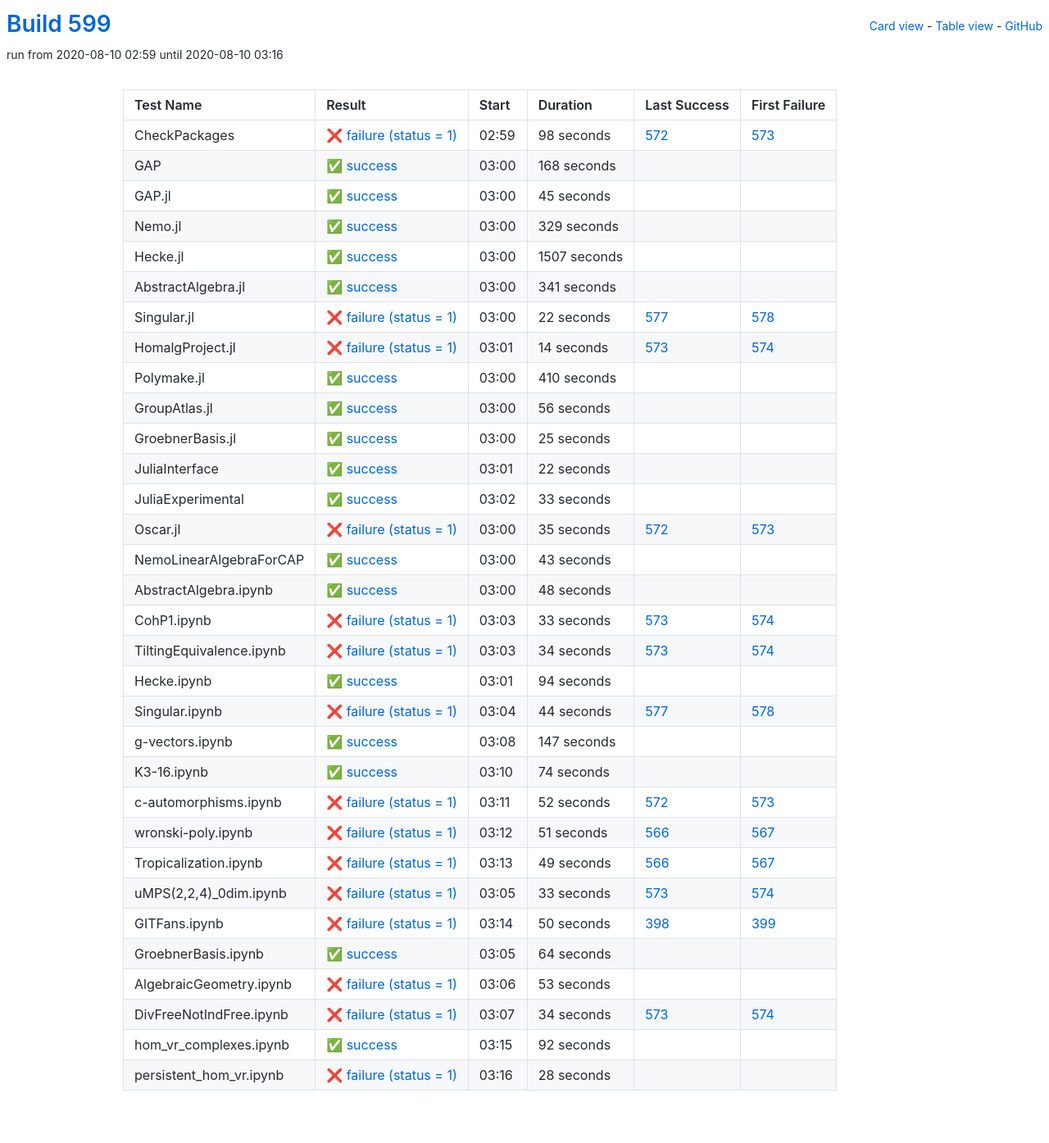
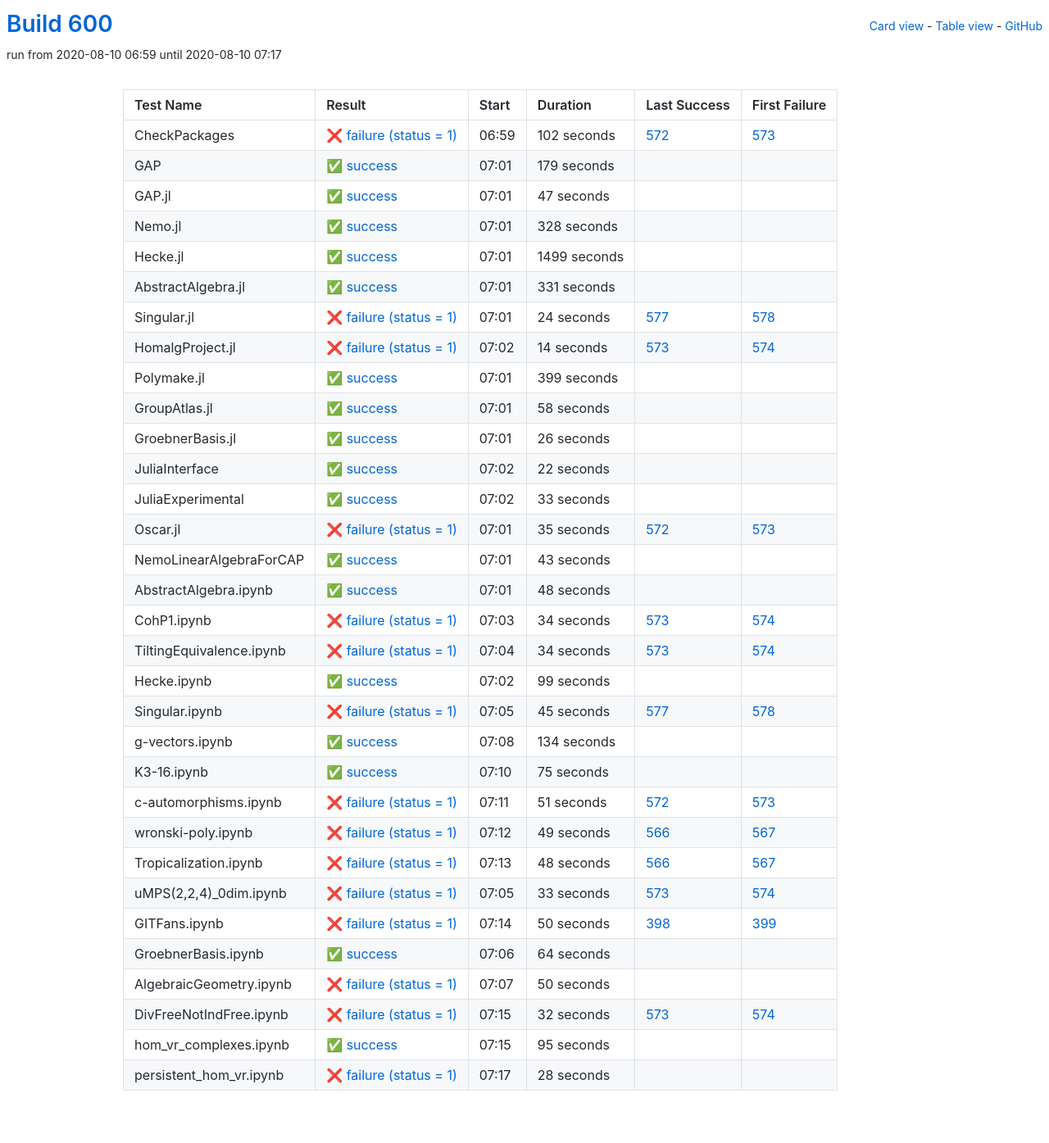
Before and after one commit to oscar-system/oscar-ci-status-stable, a Jekyll site: the page built from table.html, in a window 1280 px wide. Shown: the whole page at 82% size. Built offline with Jekyll 4.4.1, drawn with Linux system fonts in a browser that asks for light colours.

Commit message:
Build #600

```diff
--- a/_data/ci.yml
+++ b/_data/ci.yml
@@ -1,6 +1,6 @@
 ---
-build: 599
-build_url: https://oscarci.mathematik.uni-kl.de/job/oscar-stable/599/
+build: 600
+build_url: https://oscarci.mathematik.uni-kl.de/job/oscar-stable/600/
 job: oscar-stable
 organization: oscar-system
 repo: oscar-ci-status-stable
@@ -8,92 +8,92 @@ repourl: https://github.com/oscar-system/oscar-ci-status-stable
 tests:
 - name: CheckPackages
   id: checkpackages
-  log: https://oscarci.mathematik.uni-kl.de/job/oscar-stable/599/artifact/logs/build-599/CheckPackages.log
-  start: 2020-08-10 02:59
+  log: https://oscarci.mathematik.uni-kl.de/job/oscar-stable/600/artifact/logs/build-600/CheckPackages.log
+  start: 2020-08-10 06:59
   success: false
   exitcode: 1
   status: failure
-  duration: 98
+  duration: 102
   last_success: 572
   last_success_url: https://oscarci.mathematik.uni-kl.de/job/oscar-stable/572/
   first_failure: 573
   first_failure_url: https://oscarci.mathematik.uni-kl.de/job/oscar-stable/573/
 - name: GAP
   id: gap
-  log: https://oscarci.mathematik.uni-kl.de/job/oscar-stable/599/artifact/logs/build-599/GAP.log
-  start: 2020-08-10 03:00
+  log: https://oscarci.mathematik.uni-kl.de/job/oscar-stable/600/artifact/logs/build-600/GAP.log
+  start: 2020-08-10 07:01
   success: true
   exitcode: 0
   status: success
-  duration: 168
+  duration: 179
   last_success: false
   last_success_url:
   first_failure: false
   first_failure_url:
 - name: GAP.jl
   id: gap-jl
-  log: https://oscarci.mathematik.uni-kl.de/job/oscar-stable/599/artifact/logs/build-599/GAP.jl.log
-  start: 2020-08-10 03:00
+  log: https://oscarci.mathematik.uni-kl.de/job/oscar-stable/600/artifact/logs/build-600/GAP.jl.log
+  start: 2020-08-10 07:01
   success: true
   exitcode: 0
   status: success
-  duration: 45
+  duration: 47
   last_success: false
   last_success_url:
   first_failure: false
   first_failure_url:
 - name: Nemo.jl
   id: nemo-jl
-  log: https://oscarci.mathematik.uni-kl.de/job/oscar-stable/599/artifact/logs/build-599/Nemo.jl.log
-  start: 2020-08-10 03:00
+  log: https://oscarci.mathematik.uni-kl.de/job/oscar-stable/600/artifact/logs/build-600/Nemo.jl.log
+  start: 2020-08-10 07:01
   success: true
   exitcode: 0
   status: success
-  duration: 329
+  duration: 328
   last_success: false
   last_success_url:
   first_failure: false
   first_failure_url:
 - name: Hecke.jl
   id: hecke-jl
-  log: https://oscarci.mathematik.uni-kl.de/job/oscar-stable/599/artifact/logs/build-599/Hecke.jl.log
-  start: 2020-08-10 03:00
+  log: https://oscarci.mathematik.uni-kl.de/job/oscar-stable/600/artifact/logs/build-600/Hecke.jl.log
+  start: 2020-08-10 07:01
   success: true
   exitcode: 0
   status: success
-  duration: 1507
+  duration: 1499
   last_success: false
   last_success_url:
   first_failure: false
   first_failure_url:
 - name: AbstractAlgebra.jl
   id: abstractalgebra-jl
-  log: https://oscarci.mathematik.uni-kl.de/job/oscar-stable/599/artifact/logs/build-599/AbstractAlgebra.jl.log
-  start: 2020-08-10 03:00
+  log: https://oscarci.mathematik.uni-kl.de/job/oscar-stable/600/artifact/logs/build-600/AbstractAlgebra.jl.log
+  start: 2020-08-10 07:01
   success: true
   exitcode: 0
   status: success
-  duration: 341
+  duration: 331
   last_success: false
   last_success_url:
   first_failure: false
   first_failure_url:
 - name: Singular.jl
   id: singular-jl
-  log: https://oscarci.mathematik.uni-kl.de/job/oscar-stable/599/artifact/logs/build-599/Singular.jl.log
-  start: 2020-08-10 03:00
+  log: https://oscarci.mathematik.uni-kl.de/job/oscar-stable/600/artifact/logs/build-600/Singular.jl.log
+  start: 2020-08-10 07:01
   success: false
   exitcode: 1
   status: failure
-  duration: 22
+  duration: 24
   last_success: 577
   last_success_url: https://oscarci.mathematik.uni-kl.de/job/oscar-stable/577/
   first_failure: 578
   first_failure_url: https://oscarci.mathematik.uni-kl.de/job/oscar-stable/578/
 - name: HomalgProject.jl
   id: homalgproject-jl
-  log: https://oscarci.mathematik.uni-kl.de/job/oscar-stable/599/artifact/logs/build-599/HomalgProject.jl.log
-  start: 2020-08-10 03:01
+  log: https://oscarci.mathematik.uni-kl.de/job/oscar-stable/600/artifact/logs/build-600/HomalgProject.jl.log
+  start: 2020-08-10 07:02
   success: false
   exitcode: 1
   status: failure
@@ -104,44 +104,44 @@ tests:
   first_failure_url: https://oscarci.mathematik.uni-kl.de/job/oscar-stable/574/
 - name: Polymake.jl
   id: polymake-jl
-  log: https://oscarci.mathematik.uni-kl.de/job/oscar-stable/599/artifact/logs/build-599/Polymake.jl.log
-  start: 2020-08-10 03:00
+  log: https://oscarci.mathematik.uni-kl.de/job/oscar-stable/600/artifact/logs/build-600/Polymake.jl.log
+  start: 2020-08-10 07:01
   success: true
   exitcode: 0
   status: success
-  duration: 410
+  duration: 399
   last_success: false
   last_success_url:
   first_failure: false
   first_failure_url:
 - name: GroupAtlas.jl
   id: groupatlas-jl
-  log: https://oscarci.mathematik.uni-kl.de/job/oscar-stable/599/artifact/logs/build-599/GroupAtlas.jl.log
-  start: 2020-08-10 03:00
+  log: https://oscarci.mathematik.uni-kl.de/job/oscar-stable/600/artifact/logs/build-600/GroupAtlas.jl.log
+  start: 2020-08-10 07:01
   success: true
   exitcode: 0
   status: success
-  duration: 56
+  duration: 58
   last_success: false
   last_success_url:
   first_failure: false
   first_failure_url:
 - name: GroebnerBasis.jl
   id: groebnerbasis-jl
-  log: https://oscarci.mathematik.uni-kl.de/job/oscar-stable/599/artifact/logs/build-599/GroebnerBasis.jl.log
-  start: 2020-08-10 03:00
+  log: https://oscarci.mathematik.uni-kl.de/job/oscar-stable/600/artifact/logs/build-600/GroebnerBasis.jl.log
+  start: 2020-08-10 07:01
   success: true
   exitcode: 0
   status: success
-  duration: 25
+  duration: 26
   last_success: false
   last_success_url:
   first_failure: false
   first_failure_url:
 - name: JuliaInterface
   id: juliainterface
-  log: https://oscarci.mathematik.uni-kl.de/job/oscar-stable/599/artifact/logs/build-599/JuliaInterface.log
-  start: 2020-08-10 03:01
+  log: https://oscarci.mathematik.uni-kl.de/job/oscar-stable/600/artifact/logs/build-600/JuliaInterface.log
+  start: 2020-08-10 07:02
   success: true
   exitcode: 0
   status: success
@@ -152,8 +152,8 @@ tests:
   first_failure_url:
 - name: JuliaExperimental
   id: juliaexperimental
-  log: https://oscarci.mathematik.uni-kl.de/job/oscar-stable/599/artifact/logs/build-599/JuliaExperimental.log
-  start: 2020-08-10 03:02
+  log: https://oscarci.mathematik.uni-kl.de/job/oscar-stable/600/artifact/logs/build-600/JuliaExperimental.log
+  start: 2020-08-10 07:02
   success: true
   exitcode: 0
   status: success
@@ -164,8 +164,8 @@ tests:
   first_failure_url:
 - name: Oscar.jl
   id: oscar-jl
-  log: https://oscarci.mathematik.uni-kl.de/job/oscar-stable/599/artifact/logs/build-599/Oscar.jl.log
-  start: 2020-08-10 03:00
+  log: https://oscarci.mathematik.uni-kl.de/job/oscar-stable/600/artifact/logs/build-600/Oscar.jl.log
+  start: 2020-08-10 07:01
   success: false
   exitcode: 1
   status: failure
@@ -176,8 +176,8 @@ tests:
   first_failure_url: https://oscarci.mathematik.uni-kl.de/job/oscar-stable/573/
 - name: NemoLinearAlgebraForCAP
   id: nemolinearalgebraforcap
-  log: https://oscarci.mathematik.uni-kl.de/job/oscar-stable/599/artifact/logs/build-599/NemoLinearAlgebraForCAP.log
-  start: 2020-08-10 03:00
+  log: https://oscarci.mathematik.uni-kl.de/job/oscar-stable/600/artifact/logs/build-600/NemoLinearAlgebraForCAP.log
+  start: 2020-08-10 07:01
   success: true
   exitcode: 0
   status: success
@@ -188,8 +188,8 @@ tests:
   first_failure_url:
 - name: AbstractAlgebra.ipynb
   id: abstractalgebra-ipynb
-  log: https://oscarci.mathematik.uni-kl.de/job/oscar-stable/599/artifact/logs/build-599/AbstractAlgebra.ipynb.log
-  start: 2020-08-10 03:00
+  log: https://oscarci.mathematik.uni-kl.de/job/oscar-stable/600/artifact/logs/build-600/AbstractAlgebra.ipynb.log
+  start: 2020-08-10 07:01
   success: true
   exitcode: 0
   status: success
@@ -200,20 +200,20 @@ tests:
   first_failure_url:
 - name: CohP1.ipynb
   id: cohp1-ipynb
-  log: https://oscarci.mathematik.uni-kl.de/job/oscar-stable/599/artifact/logs/build-599/CohP1.ipynb.log
-  start: 2020-08-10 03:03
+  log: https://oscarci.mathematik.uni-kl.de/job/oscar-stable/600/artifact/logs/build-600/CohP1.ipynb.log
+  start: 2020-08-10 07:03
   success: false
   exitcode: 1
   status: failure
-  duration: 33
+  duration: 34
   last_success: 573
   last_success_url: https://oscarci.mathematik.uni-kl.de/job/oscar-stable/573/
   first_failure: 574
   first_failure_url: https://oscarci.mathematik.uni-kl.de/job/oscar-stable/574/
 - name: TiltingEquivalence.ipynb
   id: tiltingequivalence-ipynb
-  log: https://oscarci.mathematik.uni-kl.de/job/oscar-stable/599/artifact/logs/build-599/TiltingEquivalence.ipynb.log
-  start: 2020-08-10 03:03
+  log: https://oscarci.mathematik.uni-kl.de/job/oscar-stable/600/artifact/logs/build-600/TiltingEquivalence.ipynb.log
+  start: 2020-08-10 07:04
   success: false
   exitcode: 1
   status: failure
@@ -224,80 +224,68 @@ tests:
   first_failure_url: https://oscarci.mathematik.uni-kl.de/job/oscar-stable/574/
 - name: Hecke.ipynb
   id: hecke-ipynb
-  log: https://oscarci.mathematik.uni-kl.de/job/oscar-stable/599/artifact/logs/build-599/Hecke.ipynb.log
-  start: 2020-08-10 03:01
+  log: https://oscarci.mathematik.uni-kl.de/job/oscar-stable/600/artifact/logs/build-600/Hecke.ipynb.log
+  start: 2020-08-10 07:02
   success: true
   exitcode: 0
   status: success
-  duration: 94
+  duration: 99
   last_success: false
   last_success_url:
   first_failure: false
   first_failure_url:
 - name: Singular.ipynb
   id: singular-ipynb
-  log: https://oscarci.mathematik.uni-kl.de/job/oscar-stable/599/artifact/logs/build-599/Singular.ipynb.log
-  start: 2020-08-10 03:04
+  log: https://oscarci.mathematik.uni-kl.de/job/oscar-stable/600/artifact/logs/build-600/Singular.ipynb.log
+  start: 2020-08-10 07:05
   success: false
   exitcode: 1
   status: failure
-  duration: 44
+  duration: 45
   last_success: 577
   last_success_url: https://oscarci.mathematik.uni-kl.de/job/oscar-stable/577/
   first_failure: 578
   first_failure_url: https://oscarci.mathematik.uni-kl.de/job/oscar-stable/578/
 - name: g-vectors.ipynb
   id: g-vectors-ipynb
-  log: https://oscarci.mathematik.uni-kl.de/job/oscar-stable/599/artifact/logs/build-599/g-vectors.ipynb.log
-  start: 2020-08-10 03:08
+  log: https://oscarci.mathematik.uni-kl.de/job/oscar-stable/600/artifact/logs/build-600/g-vectors.ipynb.log
+  start: 2020-08-10 07:08
   success: true
   exitcode: 0
   status: success
-  duration: 147
+  duration: 134
   last_success: false
   last_success_url:
   first_failure: false
   first_failure_url:
 - name: K3-16.ipynb
   id: k3-16-ipynb
-  log: https://oscarci.mathematik.uni-kl.de/job/oscar-stable/599/artifact/logs/build-599/K3-16.ipynb.log
-  start: 2020-08-10 03:10
+  log: https://oscarci.mathematik.uni-kl.de/job/oscar-stable/600/artifact/logs/build-600/K3-16.ipynb.log
+  start: 2020-08-10 07:10
   success: true
   exitcode: 0
   status: success
-  duration: 74
+  duration: 75
   last_success: false
   last_success_url:
   first_failure: false
   first_failure_url:
 - name: c-automorphisms.ipynb
   id: c-automorphisms-ipynb
-  log: https://oscarci.mathematik.uni-kl.de/job/oscar-stable/599/artifact/logs/build-599/c-automorphisms.ipynb.log
-  start: 2020-08-10 03:11
+  log: https://oscarci.mathematik.uni-kl.de/job/oscar-stable/600/artifact/logs/build-600/c-automorphisms.ipynb.log
+  start: 2020-08-10 07:11
   success: false
   exitcode: 1
   status: failure
-  duration: 52
+  duration: 51
   last_success: 572
   last_success_url: https://oscarci.mathematik.uni-kl.de/job/oscar-stable/572/
   first_failure: 573
   first_failure_url: https://oscarci.mathematik.uni-kl.de/job/oscar-stable/573/
 - name: wronski-poly.ipynb
   id: wronski-poly-ipynb
-  log: https://oscarci.mathematik.uni-kl.de/job/oscar-stable/599/artifact/logs/build-599/wronski-poly.ipynb.log
-  start: 2020-08-10 03:12
-  success: false
-  exitcode: 1
-  status: failure
-  duration: 51
-  last_success: 566
-  last_success_url: https://oscarci.mathematik.uni-kl.de/job/oscar-stable/566/
-  first_failure: 567
-  first_failure_url: https://oscarci.mathematik.uni-kl.de/job/oscar-stable/567/
-- name: Tropicalization.ipynb
-  id: tropicalization-ipynb
-  log: https://oscarci.mathematik.uni-kl.de/job/oscar-stable/599/artifact/logs/build-599/Tropicalization.ipynb.log
-  start: 2020-08-10 03:13
+  log: https://oscarci.mathematik.uni-kl.de/job/oscar-stable/600/artifact/logs/build-600/wronski-poly.ipynb.log
+  start: 2020-08-10 07:12
   success: false
   exitcode: 1
   status: failure
@@ -306,10 +294,22 @@ tests:
   last_success_url: https://oscarci.mathematik.uni-kl.de/job/oscar-stable/566/
   first_failure: 567
   first_failure_url: https://oscarci.mathematik.uni-kl.de/job/oscar-stable/567/
+- name: Tropicalization.ipynb
+  id: tropicalization-ipynb
+  log: https://oscarci.mathematik.uni-kl.de/job/oscar-stable/600/artifact/logs/build-600/Tropicalization.ipynb.log
+  start: 2020-08-10 07:13
+  success: false
+  exitcode: 1
+  status: failure
+  duration: 48
+  last_success: 566
+  last_success_url: https://oscarci.mathematik.uni-kl.de/job/oscar-stable/566/
+  first_failure: 567
+  first_failure_url: https://oscarci.mathematik.uni-kl.de/job/oscar-stable/567/
 - name: uMPS(2,2,4)_0dim.ipynb
   id: umps-2-2-4-0dim-ipynb
-  log: https://oscarci.mathematik.uni-kl.de/job/oscar-stable/599/artifact/logs/build-599/uMPS-2-2-4-_0dim.ipynb.log
-  start: 2020-08-10 03:05
+  log: https://oscarci.mathematik.uni-kl.de/job/oscar-stable/600/artifact/logs/build-600/uMPS-2-2-4-_0dim.ipynb.log
+  start: 2020-08-10 07:05
   success: false
   exitcode: 1
   status: failure
@@ -320,8 +320,8 @@ tests:
   first_failure_url: https://oscarci.mathematik.uni-kl.de/job/oscar-stable/574/
 - name: GITFans.ipynb
   id: gitfans-ipynb
-  log: https://oscarci.mathematik.uni-kl.de/job/oscar-stable/599/artifact/logs/build-599/GITFans.ipynb.log
-  start: 2020-08-10 03:14
+  log: https://oscarci.mathematik.uni-kl.de/job/oscar-stable/600/artifact/logs/build-600/GITFans.ipynb.log
+  start: 2020-08-10 07:14
   success: false
   exitcode: 1
   status: failure
@@ -332,8 +332,8 @@ tests:
   first_failure_url: https://oscarci.mathematik.uni-kl.de/job/oscar-stable/399/
 - name: GroebnerBasis.ipynb
   id: groebnerbasis-ipynb
-  log: https://oscarci.mathematik.uni-kl.de/job/oscar-stable/599/artifact/logs/build-599/GroebnerBasis.ipynb.log
-  start: 2020-08-10 03:05
+  log: https://oscarci.mathematik.uni-kl.de/job/oscar-stable/600/artifact/logs/build-600/GroebnerBasis.ipynb.log
+  start: 2020-08-10 07:06
   success: true
   exitcode: 0
   status: success
@@ -344,44 +344,44 @@ tests:
   first_failure_url:
 - name: AlgebraicGeometry.ipynb
   id: algebraicgeometry-ipynb
-  log: https://oscarci.mathematik.uni-kl.de/job/oscar-stable/599/artifact/logs/build-599/AlgebraicGeometry.ipynb.log
-  start: 2020-08-10 03:06
+  log: https://oscarci.mathematik.uni-kl.de/job/oscar-stable/600/artifact/logs/build-600/AlgebraicGeometry.ipynb.log
+  start: 2020-08-10 07:07
   success: false
   exitcode: 1
   status: failure
-  duration: 53
+  duration: 50
   last_success: false
   last_success_url:
   first_failure: false
   first_failure_url:
 - name: DivFreeNotIndFree.ipynb
   id: divfreenotindfree-ipynb
-  log: https://oscarci.mathematik.uni-kl.de/job/oscar-stable/599/artifact/logs/build-599/DivFreeNotIndFree.ipynb.log
-  start: 2020-08-10 03:07
+  log: https://oscarci.mathematik.uni-kl.de/job/oscar-stable/600/artifact/logs/build-600/DivFreeNotIndFree.ipynb.log
+  start: 2020-08-10 07:15
   success: false
   exitcode: 1
   status: failure
-  duration: 34
+  duration: 32
   last_success: 573
   last_success_url: https://oscarci.mathematik.uni-kl.de/job/oscar-stable/573/
   first_failure: 574
   first_failure_url: https://oscarci.mathematik.uni-kl.de/job/oscar-stable/574/
 - name: hom_vr_complexes.ipynb
   id: hom-vr-complexes-ipynb
-  log: https://oscarci.mathematik.uni-kl.de/job/oscar-stable/599/artifact/logs/build-599/hom_vr_complexes.ipynb.log
-  start: 2020-08-10 03:15
+  log: https://oscarci.mathematik.uni-kl.de/job/oscar-stable/600/artifact/logs/build-600/hom_vr_complexes.ipynb.log
+  start: 2020-08-10 07:15
   success: true
   exitcode: 0
   status: success
-  duration: 92
+  duration: 95
   last_success: false
   last_success_url:
   first_failure: false
   first_failure_url:
 - name: persistent_hom_vr.ipynb
   id: persistent-hom-vr-ipynb
-  log: https://oscarci.mathematik.uni-kl.de/job/oscar-stable/599/artifact/logs/build-599/persistent_hom_vr.ipynb.log
-  start: 2020-08-10 03:16
+  log: https://oscarci.mathematik.uni-kl.de/job/oscar-stable/600/artifact/logs/build-600/persistent_hom_vr.ipynb.log
+  start: 2020-08-10 07:17
   success: false
   exitcode: 1
   status: failure
```
Also changed, not shown: README.md.
